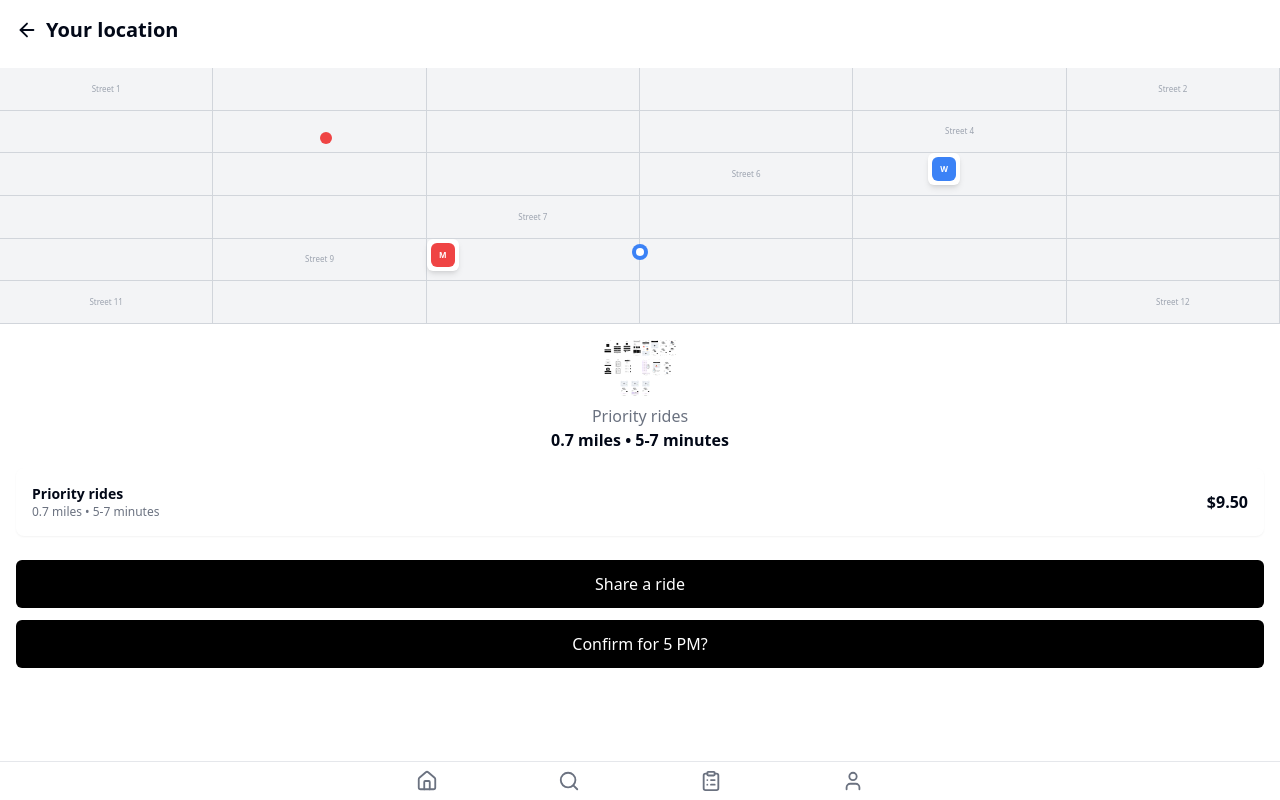
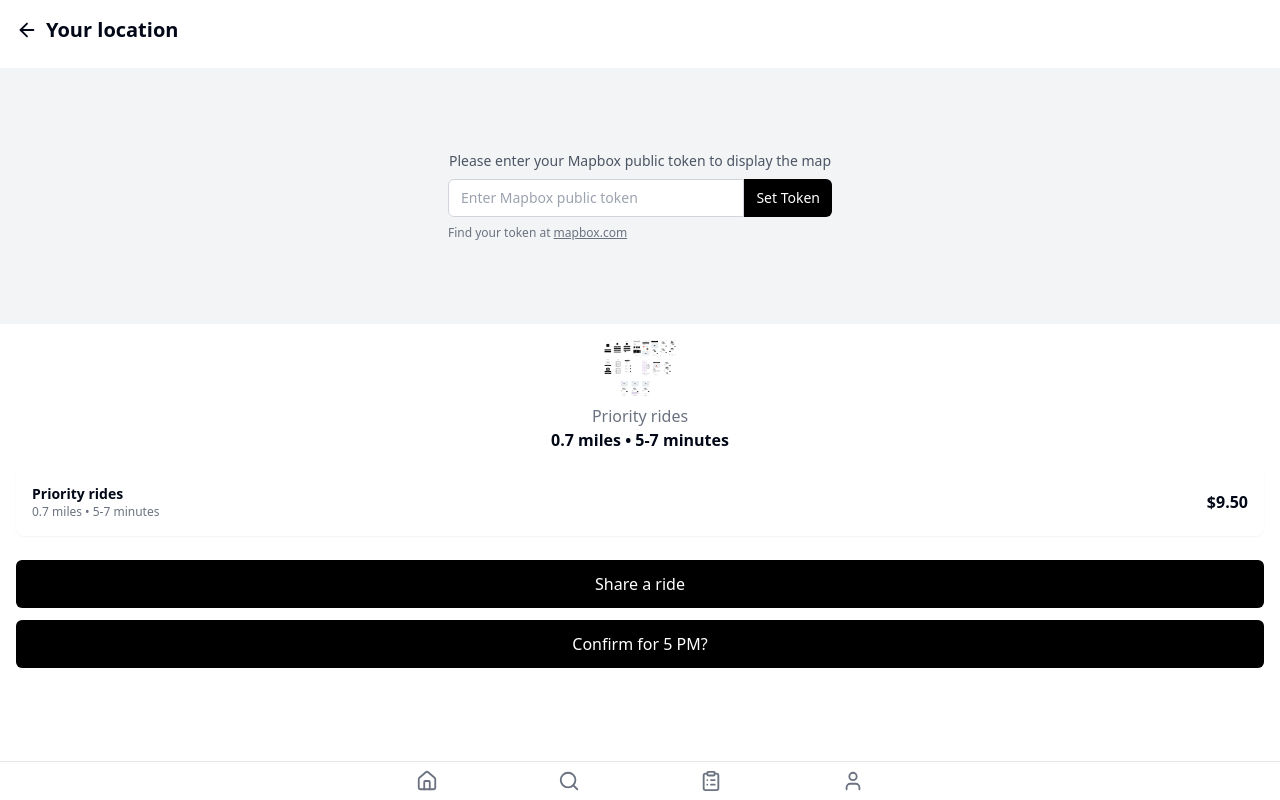
Before and after one commit to ericas728/prototype-5-8, a React (Vite) app: page /ride-details in a window 1280 px wide. Built offline with nearby package versions, Linux system fonts and the light colour scheme.

Commit message:
Add map component
Implement a map component to display a real map.

```diff
--- a/package.json
+++ b/package.json
@@ -47,6 +47,7 @@
     "embla-carousel-react": "^8.3.0",
     "input-otp": "^1.2.4",
     "lucide-react": "^0.462.0",
+    "mapbox-gl": "^2.15.0",
     "next-themes": "^0.3.0",
     "react": "^18.3.1",
     "react-day-picker": "^8.10.1",
--- /dev/null
+++ b/src/components/MapboxMap.tsx
@@ -0,0 +1,116 @@
+
+import React, { useEffect, useRef, useState } from "react";
+import mapboxgl from "mapbox-gl";
+import "mapbox-gl/dist/mapbox-gl.css";
+
+interface MapboxMapProps {
+  className?: string;
+  center?: [number, number];
+  zoom?: number;
+}
+
+const MapboxMap: React.FC<MapboxMapProps> = ({
+  className = "",
+  center = [-122.4194, 37.7749], // Default to San Francisco
+  zoom = 12
+}) => {
+  const mapContainer = useRef<HTMLDivElement>(null);
+  const map = useRef<mapboxgl.Map | null>(null);
+  const [mapboxToken, setMapboxToken] = useState<string>("");
+  const [mapInitialized, setMapInitialized] = useState<boolean>(false);
+
+  const initializeMap = () => {
+    if (!mapContainer.current || !mapboxToken || mapInitialized) return;
+
+    mapboxgl.accessToken = mapboxToken;
+
+    map.current = new mapboxgl.Map({
+      container: mapContainer.current,
+      style: "mapbox://styles/mapbox/streets-v12",
+      center: center,
+      zoom: zoom,
+    });
+
+    // Add navigation controls
+    map.current.addControl(new mapboxgl.NavigationControl(), "top-right");
+
+    // Add current location marker
+    new mapboxgl.Marker({ color: "#3b82f6" })
+      .setLngLat(center)
+      .addTo(map.current);
+
+    setMapInitialized(true);
+  };
+
+  useEffect(() => {
+    const token = localStorage.getItem("mapbox-token");
+    if (token) {
+      setMapboxToken(token);
+    }
+  }, []);
+
+  useEffect(() => {
+    if (mapboxToken) {
+      initializeMap();
+    }
+
+    return () => {
+      if (map.current) {
+        map.current.remove();
+      }
+    };
+  }, [mapboxToken]);
+
+  const handleTokenSubmit = (e: React.FormEvent<HTMLFormElement>) => {
+    e.preventDefault();
+    localStorage.setItem("mapbox-token", mapboxToken);
+    initializeMap();
+  };
+
+  return (
+    <div className={`relative ${className}`}>
+      {!mapboxToken && !mapInitialized ? (
+        <div className="absolute inset-0 bg-gray-100 flex flex-col items-center justify-center p-4">
+          <p className="text-sm text-gray-600 mb-2 text-center">
+            Please enter your Mapbox public token to display the map
+          </p>
+          <form onSubmit={handleTokenSubmit} className="w-full max-w-sm">
+            <div className="flex">
+              <input
+                type="text"
+                value={mapboxToken}
+                onChange={(e) => setMapboxToken(e.target.value)}
+                placeholder="Enter Mapbox public token"
+                className="flex-1 bg-white border border-gray-300 px-3 py-2 rounded-l-md text-sm"
+              />
+              <button
+                type="submit"
+                className="bg-black text-white px-3 py-2 rounded-r-md text-sm"
+              >
+                Set Token
+              </button>
+            </div>
+            <p className="text-xs mt-2 text-gray-500">
+              Find your token at{" "}
+              <a
+                href="https://account.mapbox.com/access-tokens/"
+                target="_blank"
+                rel="noopener noreferrer"
+                className="underline"
+              >
+                mapbox.com
+              </a>
+            </p>
+          </form>
+        </div>
+      ) : !mapInitialized ? (
+        <div className="absolute inset-0 bg-gray-100 flex items-center justify-center">
+          <p>Loading map...</p>
+        </div>
+      ) : null}
+      <div ref={mapContainer} className="w-full h-full" />
+    </div>
+  );
+};
+
+export default MapboxMap;
--- a/src/pages/Home.tsx
+++ b/src/pages/Home.tsx
@@ -2,7 +2,7 @@
 import React, { useState } from "react";
 import { useNavigate } from "react-router-dom";
 import Navbar from "@/components/Navbar";
-import Map from "@/components/Map";
+import MapboxMap from "@/components/MapboxMap";
 import LocationInput from "@/components/LocationInput";
 
 const Home = () => {
@@ -47,7 +47,7 @@ const Home = () => {
 
       {/* Map view */}
       <div className="flex-1 relative">
-        <Map className="h-full" />
+        <MapboxMap className="h-full" />
 
         {/* Store cards */}
         <div className="absolute bottom-20 left-0 right-0 px-5">
--- a/src/pages/RideDetails.tsx
+++ b/src/pages/RideDetails.tsx
@@ -2,7 +2,7 @@
 import React from "react";
 import { useNavigate } from "react-router-dom";
 import { ArrowLeft } from "lucide-react";
-import Map from "@/components/Map";
+import MapboxMap from "@/components/MapboxMap";
 import Navbar from "@/components/Navbar";
 
 const RideDetails = () => {
@@ -21,7 +21,7 @@ const RideDetails = () => {
 
       {/* Map section */}
       <div className="h-64">
-        <Map className="h-full" />
+        <MapboxMap className="h-full" />
       </div>
 
       {/* Ride details */}
--- a/src/pages/RideSelection.tsx
+++ b/src/pages/RideSelection.tsx
@@ -2,7 +2,7 @@
 import React, { useState } from "react";
 import { useNavigate } from "react-router-dom";
 import { ArrowLeft } from "lucide-react";
-import Map from "@/components/Map";
+import MapboxMap from "@/components/MapboxMap";
 import RideCard from "@/components/RideCard";
 import Navbar from "@/components/Navbar";
 
@@ -37,7 +37,7 @@ const RideSelection = () => {
 
       {/* Map section */}
       <div className="h-64">
-        <Map className="h-full" />
+        <MapboxMap className="h-full" />
       </div>
 
       {/* Ride options */}
```
Also changed, not shown: 1 other file (tests, documents, lock files or other folders).
